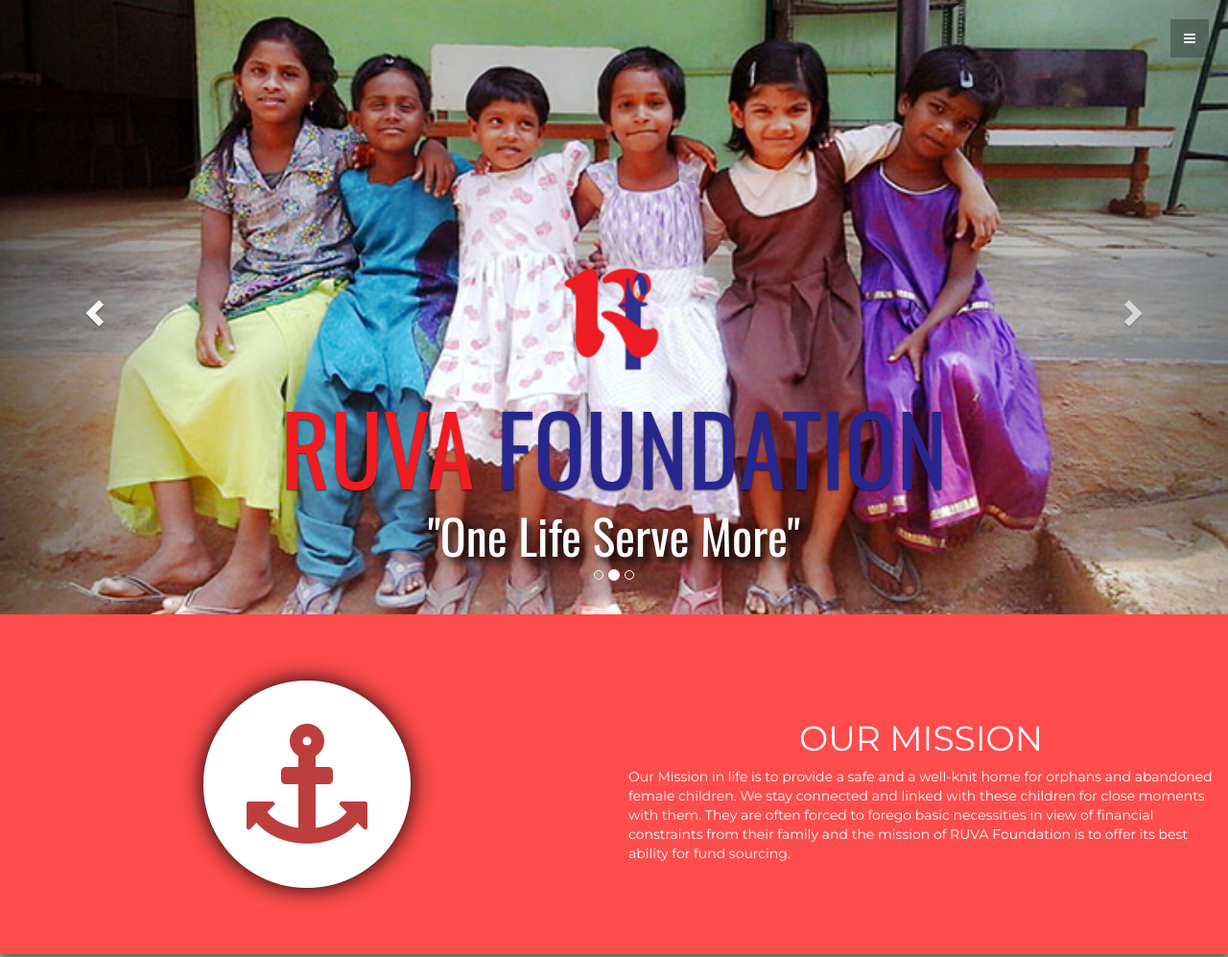
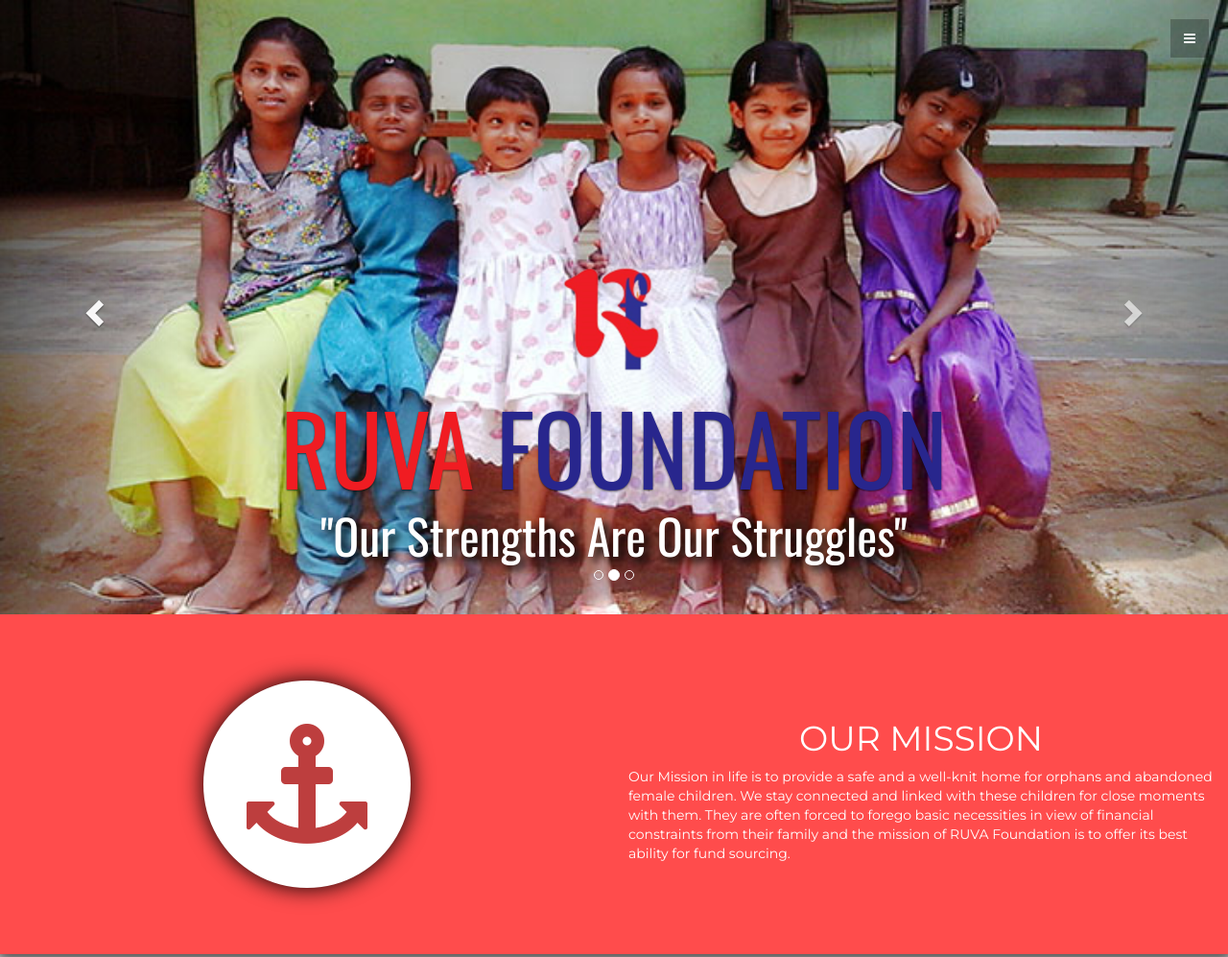
Before and after one commit to rakshika/ruva, a plain HTML site: page index.html in a window 1280 px wide. Shown: the top 997 px of the page at 96% size. Drawn offline with nearby package versions, Linux system fonts and the light colour scheme.

Commit message:
Update index.html

```diff
--- a/index.html
+++ b/index.html
@@ -132,7 +132,7 @@
 					<img src="assets/img/ruva_foundation_logo.png" class="img-responsive" style="margin-bottom:0;"width="15%" alt="">
 
 					<h1 class="heado" ><span class="red">RUVA</span><span class="violet"> FOUNDATION</span></h1>
-					<h1 class="heado2" style="color:white; text-shadow: 5px 5px 8px #000000;">"One Life Serve More"</h1>
+					<h1 class="heado2" style="color:white; text-shadow: 5px 5px 8px #000000;">"Our Strengths Are Our Struggles"</h1>
 
 				</div>
 			</center>
@@ -140,14 +140,14 @@
 		  </div>
 
 		 <div class="item">
-			<img class="img-responsive" src="assets/img/portfolio/cover2.jpg" alt="Ruva Foundation" width="100%;" height="100%;" style=" margin:0; padding:0;"/>
+			<img class="img-responsive" src="assets/img/portfolio/cover3.jpg" alt="Ruva Foundation" width="100%;" height="100%;" style=" margin:0; padding:0;"/>
 			<div class="carousel-caption" >
 			<center>
 				 <div class="coverHeading" >
 					<img src="assets/img/ruva_foundation_logo.png" class="img-responsive" style="margin-bottom:0;"width="15%" alt="">
 
 					<h1 class="heado" ><span class="red">RUVA</span><span class="violet"> FOUNDATION</span></h1>
-					<h1 class="heado2" style="color:white; text-shadow: 5px 5px 8px #000000;">"One Life Serve More"</h1>
+					<h1 class="heado2" style="color:white; text-shadow: 5px 5px 8px #000000;">"United We Stand"</h1>
 
 				</div>
 			</center>
```
